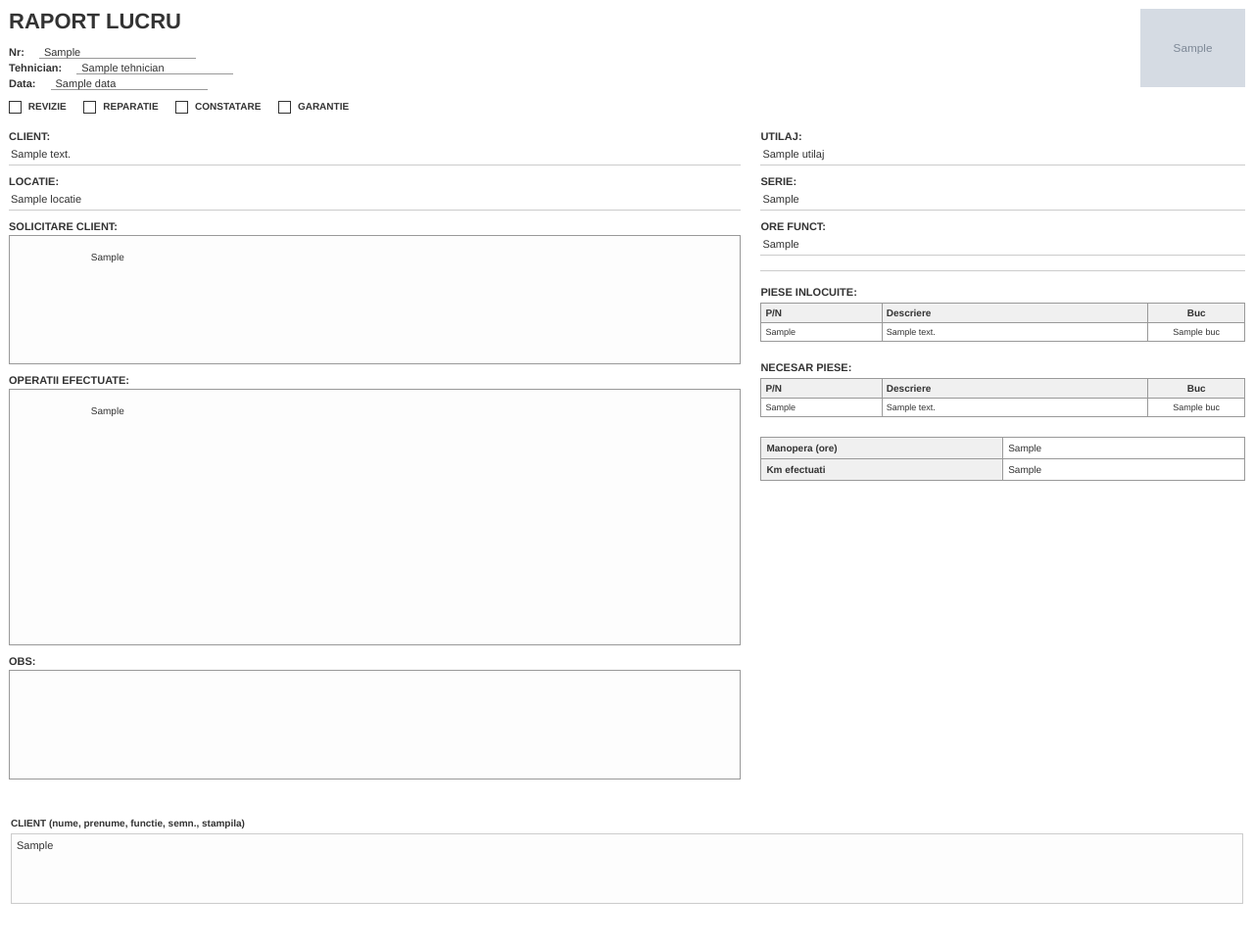
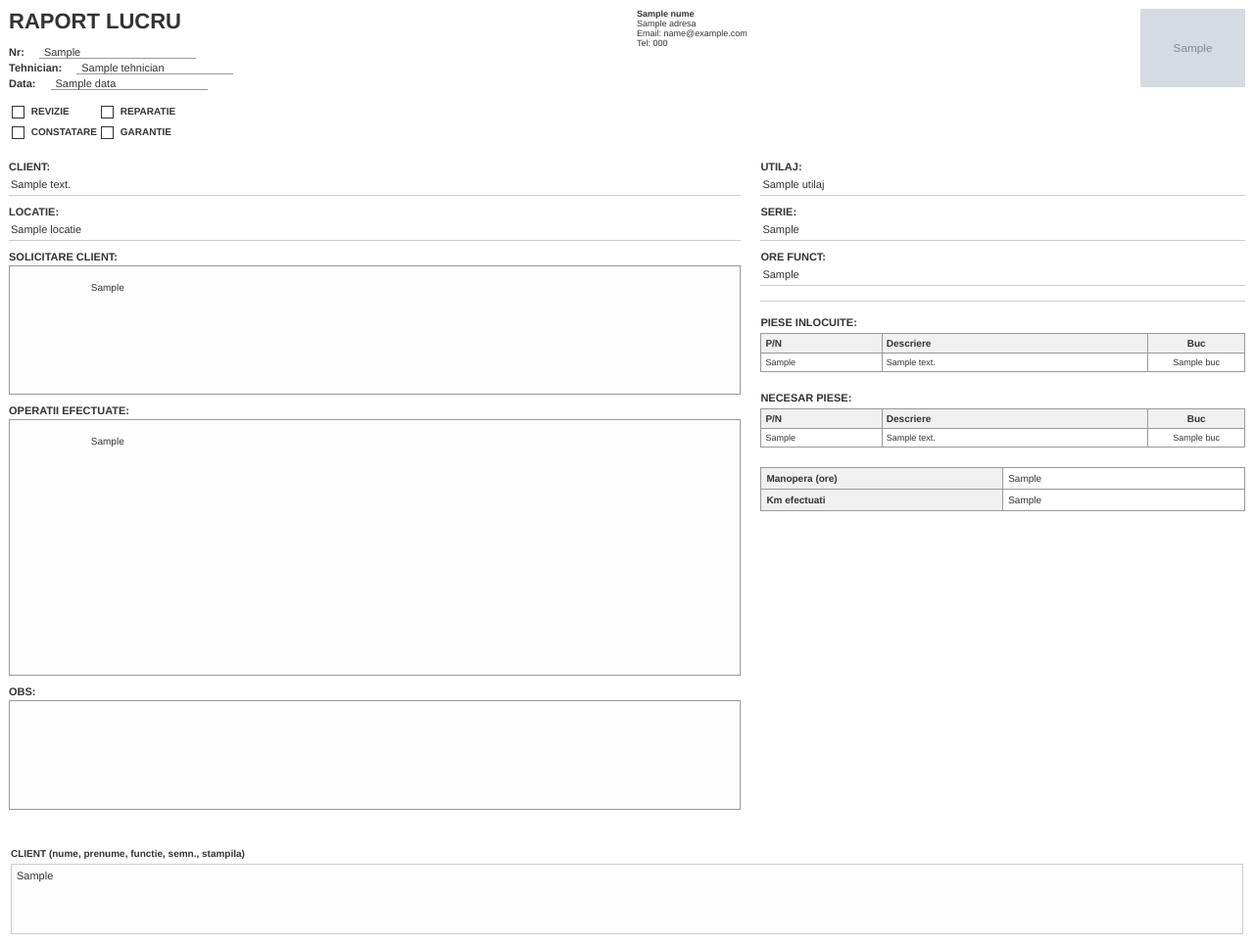
Before and after one commit to DrgDodge/app_report, a Flask app: template src/routes/templates/report_template.html in a window 1280 px wide. Shown: the whole page at 98% size. Before the commit the page ends 923 px from the top, so only its background shows below. Run offline with Flask 3, Linux system fonts and the light colour scheme; the template is opened without the code that fills it: most values are stand-ins (such as "Sample title", 1, 10 or a date in 2020); grey boxes marked "Sample" are stand-in pictures.

Commit message:
V0.4.9 - Better arangment

```diff
--- a/src/routes/templates/report_template.html
+++ b/src/routes/templates/report_template.html
@@ -28,8 +28,16 @@
         }
 
         .header-table .header-left {
-            width: 70%;
+            width: 50%;
             vertical-align: top;
+        }
+
+        .header-table .header-center {
+            width: 20%;
+            vertical-align: top;
+            text-align: left;
+            font-size: 9px;
+            padding-left: 10px;
         }
 
         .header-table .header-right {
@@ -68,10 +76,10 @@
         }
 
         .checkbox-item {
-            display: inline-block;
-            margin-right: 15px;
+            display: block;
             font-size: 10px;
             font-weight: bold;
+            padding: 2px 0;
         }
 
         .checkbox-box {
@@ -221,21 +229,40 @@
                     </div>
 
                     <div class="checkbox-group">
+                        <table>
+                            <tr>
+                                <td>
                                     <span class="checkbox-item">
-                            <span class="checkbox-box">{% if 'Revizie' in tip_raport %}X{% else %}&nbsp;{% endif %}</span> REVIZIE
+                                        <span class="checkbox-box">{% if 'REVIZIE' in tip_raport %}X{% else %}&nbsp;{% endif %}</span> REVIZIE
                                     </span>
+                                </td>
+                                <td>
                                     <span class="checkbox-item">
-                            <span class="checkbox-box">{% if 'Reparatie' in tip_raport %}X{% else %}&nbsp;{% endif %}</span> REPARATIE
+                                        <span class="checkbox-box">{% if 'REPARATIE' in tip_raport %}X{% else %}&nbsp;{% endif %}</span> REPARATIE
                                     </span>
+                                </td>
+                            </tr>
+                            <tr>
+                                <td>
                                     <span class="checkbox-item">
-                            <span class="checkbox-box">{% if 'Constatare' in tip_raport %}X{% else %}&nbsp;{% endif %}</span> CONSTATARE
+                                        <span class="checkbox-box">{% if 'CONSTATARE' in tip_raport %}X{% else %}&nbsp;{% endif %}</span> CONSTATARE
                                     </span>
+                                </td>
+                                <td>
                                     <span class="checkbox-item">
-                            <span class="checkbox-box">{% if 'Garantie' in tip_raport %}X{% else %}&nbsp;{% endif %}</span> GARANTIE
+                                        <span class="checkbox-box">{% if 'GARANTIE' in tip_raport %}X{% else %}&nbsp;{% endif %}</span> GARANTIE
                                     </span>
+                                </td>
+                            </tr>
+                        </table>
                     </div>
                 </td>
-
+                <td class="header-center">
+                    <strong>{{ companie.nume }}</strong><br>
+                    {{ companie.adresa }}<br>
+                    Email: {{ companie.email }}<br>
+                    Tel: {{ companie.telefon }}
+                </td>
                 <td class="header-right">
                     {% if logo_data_uri %}
                     <img src="{{ logo_data_uri }}" alt="Logo" class="logo">
```
Lines whose indentation alone changed are shown as unchanged.
